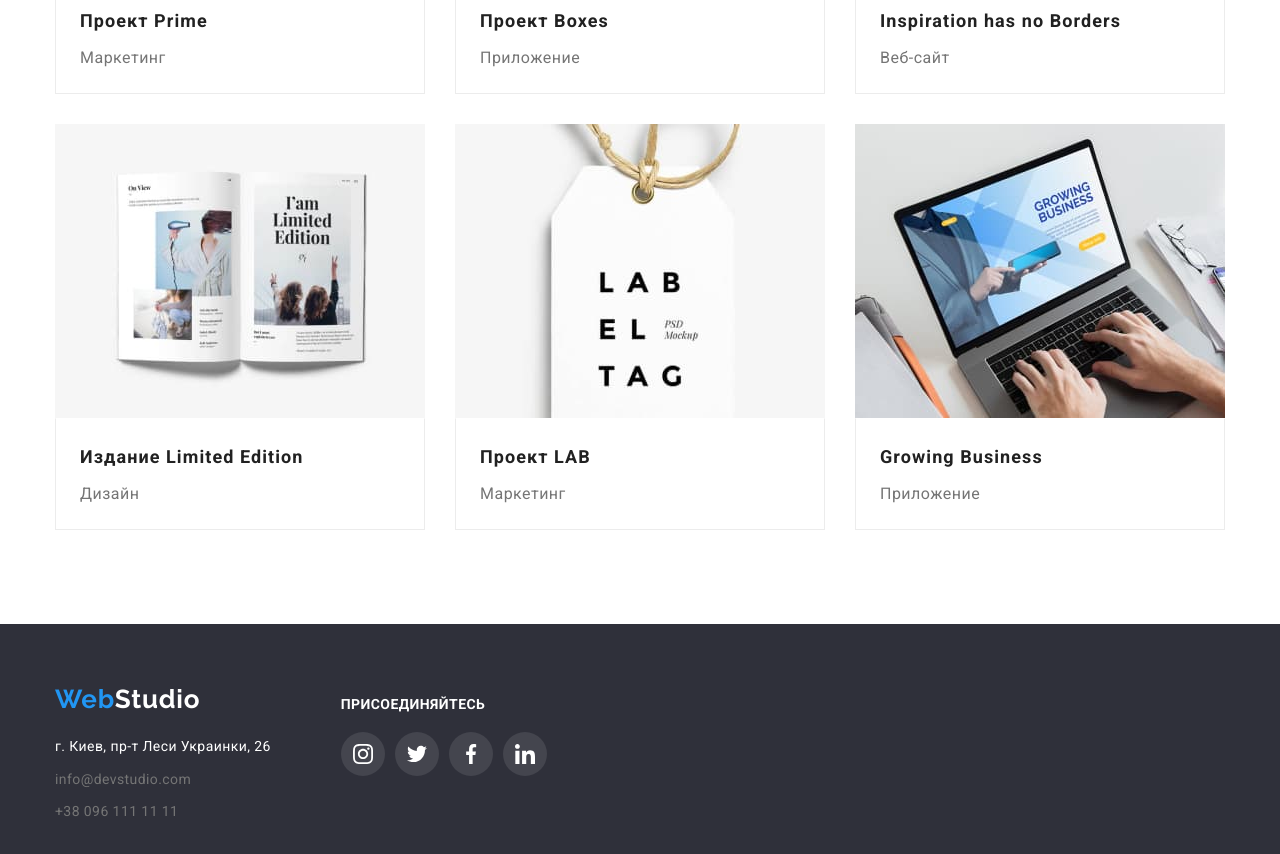
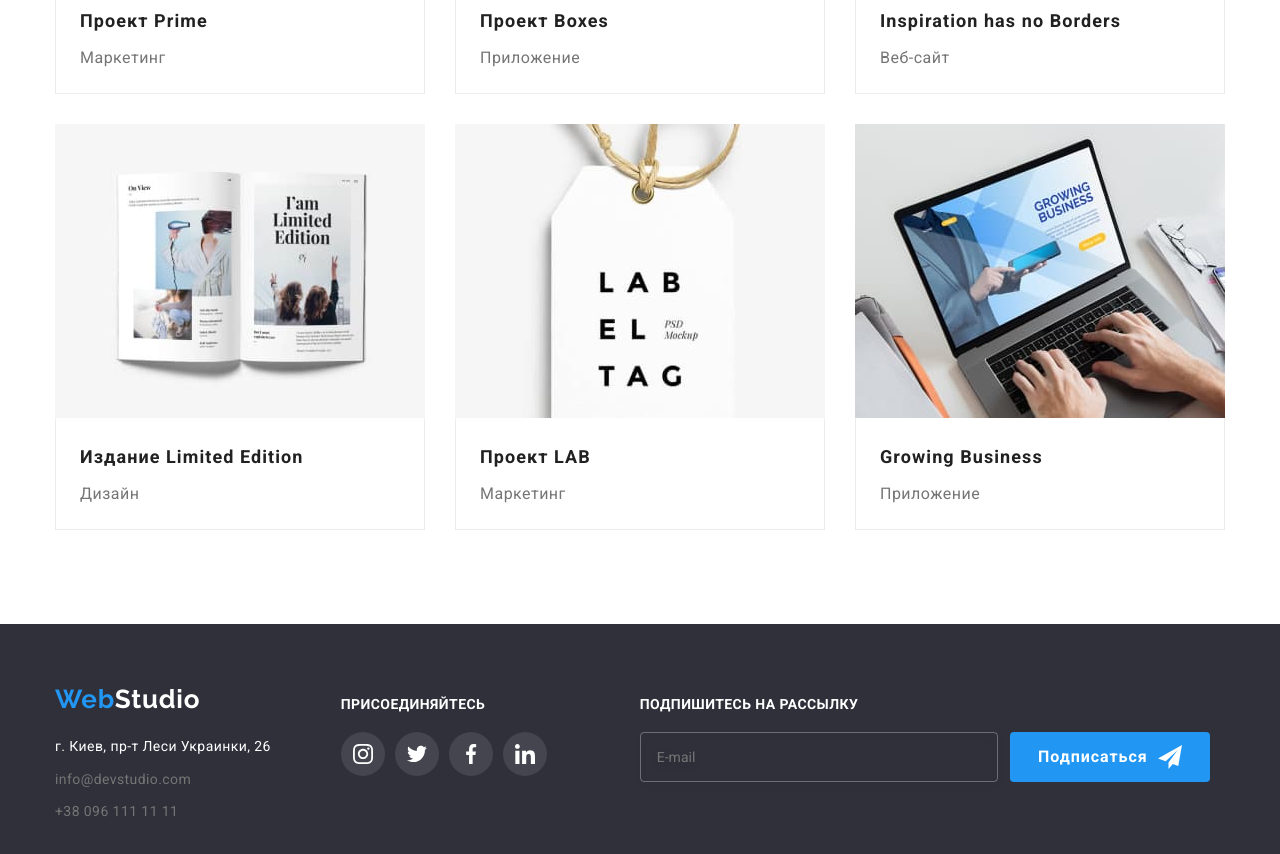
Before and after one commit to dmitrmedv/goit-markup-hw-06, a plain HTML site: page portfolio.html in a window 1280 px wide. Shown: the part 1011-1865 px from the top of the page. Drawn offline with nearby package versions, Linux system fonts and the light colour scheme.

Commit message:
input in footer

```diff
--- a/css/styles.css
+++ b/css/styles.css
@@ -11,7 +11,7 @@
   --header-border-color: #ececec;
   --border-color: #afb1b8;
   --footer-background-color-link: #44454e;
-  --transition-animation: 250ms cubic-bezier(0.4, 0, 0.2, 1)
+  --transition-animation: 250ms cubic-bezier(0.4, 0, 0.2, 1);
 }
 
 h1,
@@ -208,21 +208,21 @@ a {
   width: 696px;
 }
 
-.hero button {
+.btn {
+  display: flex;
+  align-items: center;
+  justify-content: center;
+  text-align: center;
+  margin: 0 auto;
   width: 200px;
   height: 50px;
   background-color: var(--text-color-accent);
   color: var(--basic-background-color);
   border: 0;
-  text-align: center;
   font-weight: 700;
   font-size: 16px;
   line-height: 1.87;
   cursor: pointer;
-  display: block;
-  display: inline-block;
-  align-items: center;
-  text-align: center;
   letter-spacing: 0.06em;
   border-radius: 4px;
 }
@@ -631,15 +631,43 @@ a {
   transition: var(--transition-animation);
 }
 
+.form {
+  display: flex;
+  margin-top: 20px;
+}
+
+.subscribe {
+  margin-left: 93px;
+  margin-top: 12px;
+}
+
+.subscribe .icon {
+  margin-left: 10px;
+  fill: var(--basic-background-color);
+}
+
+.subscribe input {
+  width: 358px;
+  height: 50px;
+  border: 1px solid rgba(255, 255, 255, 0.3);
+  filter: drop-shadow(0px 4px 4px rgba(0, 0, 0, 0.15));
+  border-radius: 4px;
+  background-color: transparent;
+  margin-right: 12px;
+  padding: 15px 16px;
+  color: var(--basic-background-color);
+}
+
 .backdrop {
   position: fixed;
   top: 0;
   left: 0;
   width: 100%;
   height: 100%;
+  padding: 40px;
   background-color: rgba(0, 0, 0, 0.2);
   transition: opacity var(--transition-animation),
-  visibility var(--transition-animation);
+    visibility var(--transition-animation);
 }
 
 .modal {
--- a/portfolio.html
+++ b/portfolio.html
@@ -236,7 +236,7 @@
         </address>
       </div>
       <div class="social-network-block">
-        <p class="subscription-title">присоединяйтесь</p>
+        <h3 class="subscription-title">присоединяйтесь</h3>
         <ul class="social-network footer list">
           <li class="network-item">
             <a class="link" href="#"><svg class="icon" width="20px" height="20px">
@@ -260,6 +260,19 @@
           </li>
         </ul>
       </div>
+      <div class="subscribe">
+        <form>
+          <label>
+            <h3 class="subscription-title">Подпишитесь на рассылку</h3>
+            <div class="form"><input type="email" name="mail" placeholder="E-mail">
+          </label>
+          <button class="btn" type="submit">Подписаться
+            <svg class="icon" width="24px" height="24px">
+              <use href="./images/symbol-defs.svg#icon-send"></use>
+            </svg>
+          </button>
+        </form>
+      </div>
     </div>
   </footer>
 </body>
```
Also changed, not shown: index.html (+16 -2 lines).
